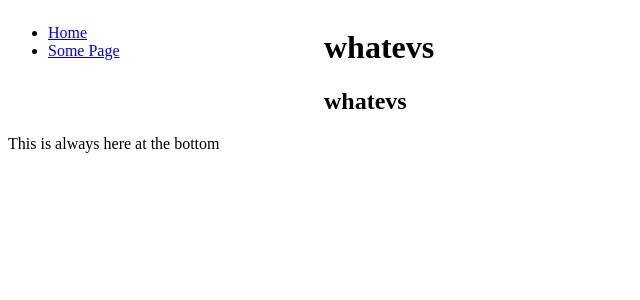
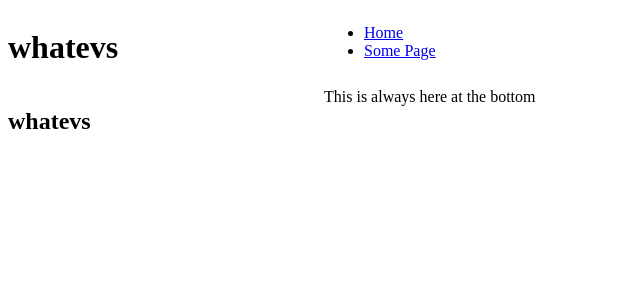
Before and after one commit to emacintosh/eric-docs, a Jekyll site: the page built from readme.md, in a window 1280 px wide. Shown: the top 300 px of the page, without its empty margins (0-640 px from the left). Built offline with Jekyll 4.4.1, drawn with Linux system fonts in a browser that asks for light colours; our own code applies the rules of GitHub Pages for plain Markdown files.

Commit message:
Update default.html

```diff
--- a/_layouts/default.html
+++ b/_layouts/default.html
@@ -2,11 +2,13 @@
 <html lang="en">
   <head>
     <meta charset="utf-8">
-    <title>{{ page.title }}</title>
     <link rel="stylesheet" href="{{ site.baseurl }}/css/style.css">
   </head>
   <body>
     <div class=site>
+      <div class=header>
+        <h1>{{ page.title }}</h1>
+      </div>
       <div class=nav>
         <ul>
           <li>
@@ -17,7 +19,6 @@
           </li>
       </div>
       <div class=content>
-        <h1>{{ page.title }}</h1>
         <section>
           {{ content }}
         </section>
```
